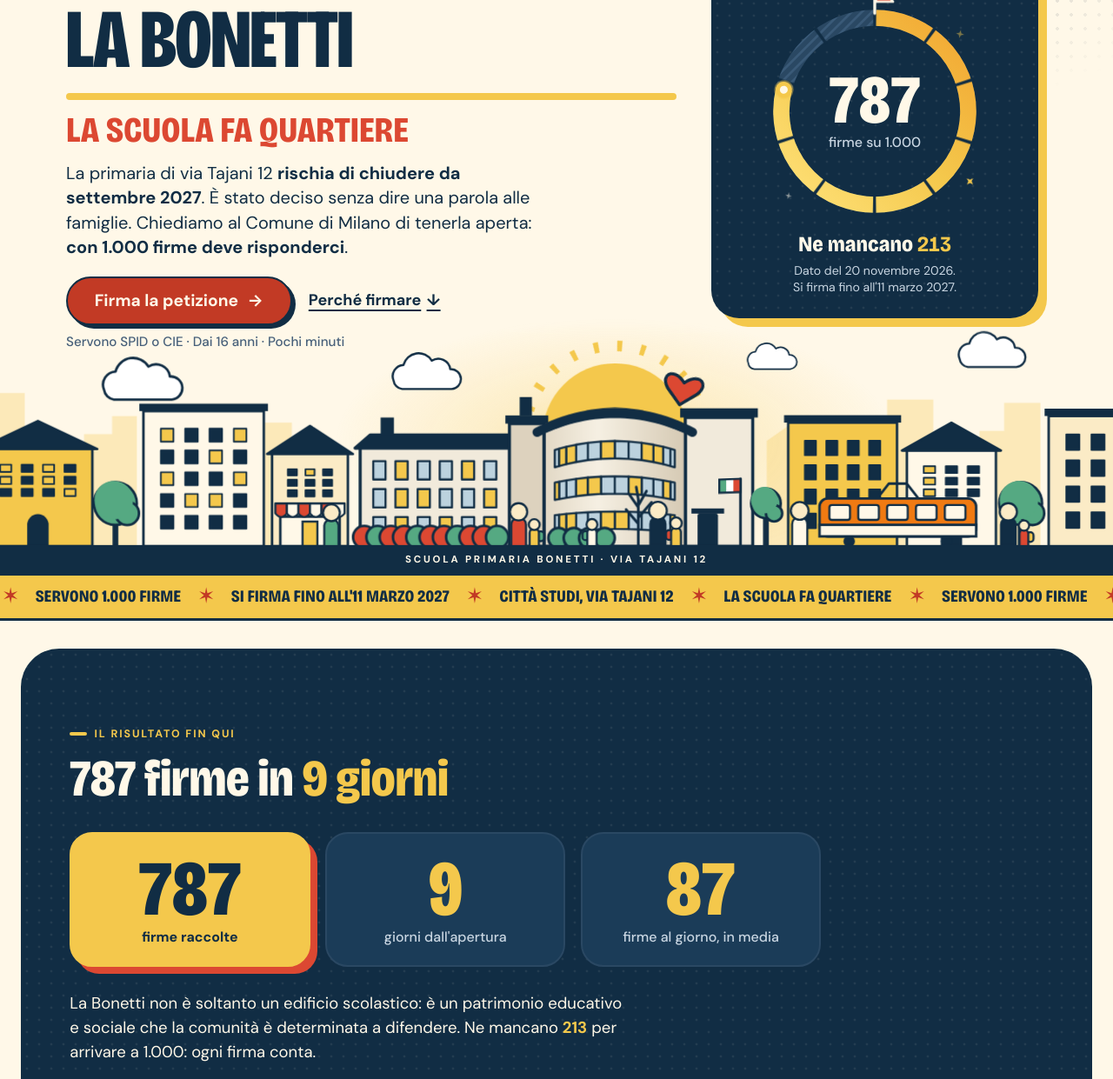
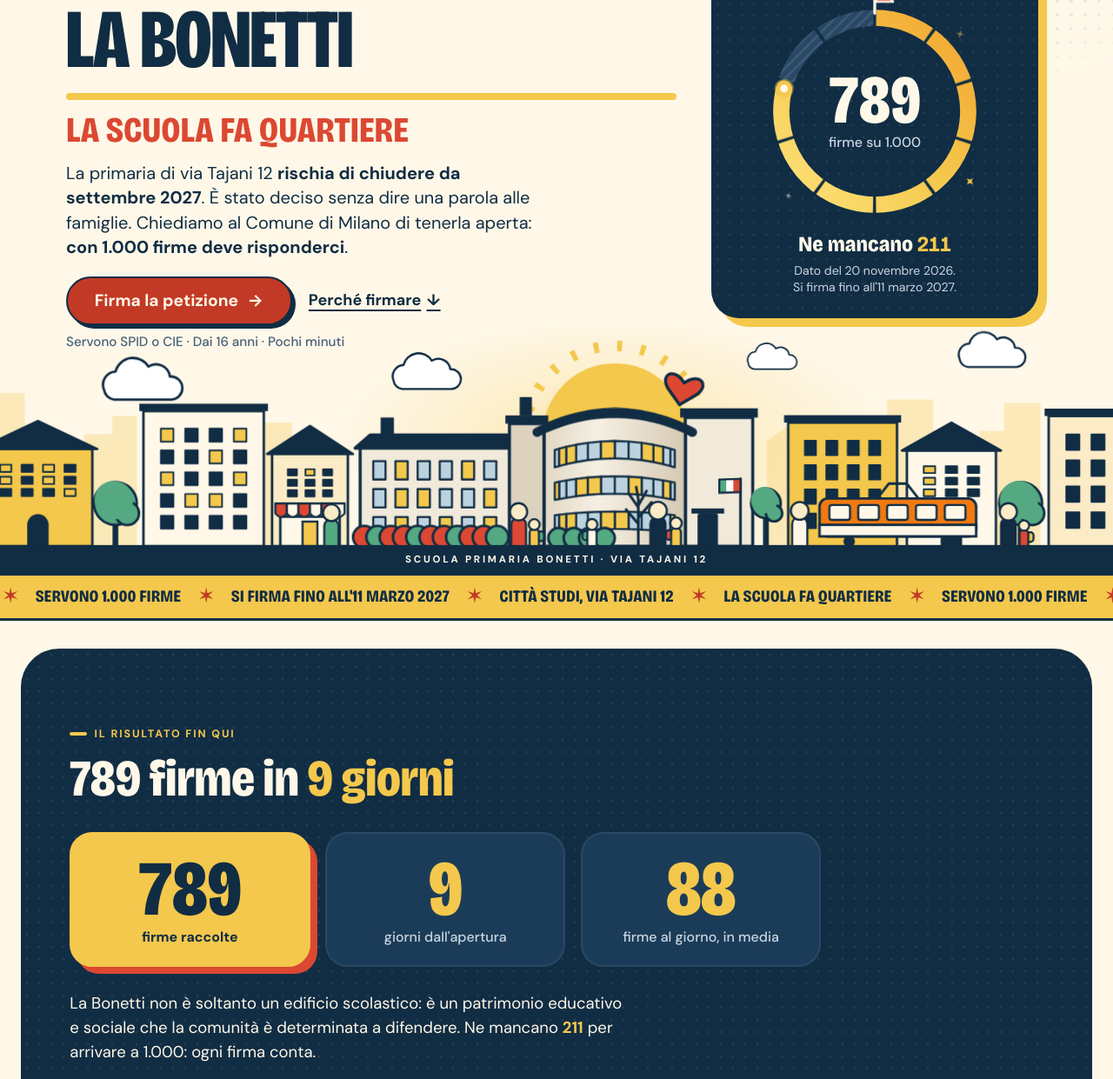
Before and after one commit to michelecimmarrusto-cmd/salviamobonetti, a plain HTML site: page index.html in a window 1280 px wide. Shown: the part 195-1436 px from the top of the page at 87% size. Drawn offline with Linux system fonts and the light colour scheme.

Commit message:
Aggiorna il contatore delle firme

```diff
--- a/index.html
+++ b/index.html
@@ -32,7 +32,7 @@
   il resto della pagina si aggiorna da solo.
 -->
 <div id="campagna" hidden
-     data-firme="787" data-obiettivo="1000" data-aggiornato="20 novembre 2026"
+     data-firme="789" data-obiettivo="1000" data-aggiornato="20 novembre 2026"
      data-scadenza="2027-03-11" data-apertura="2026-11-11"
      data-sito="https://salviamobonetti.it/"></div>
 
@@ -88,13 +88,13 @@
       <p class="meter__eyebrow">Obiettivo 1.000 firme</p>
       <div class="ring">
         <svg viewBox="0 0 240 240" role="img" aria-labelledby="ring-t">
-          <title id="ring-t">787 firme raccolte su 1.000</title>
+          <title id="ring-t">789 firme raccolte su 1.000</title>
           <defs>
             <linearGradient id="anello-oro" x1="0" y1="0" x2="1" y2="1"><stop offset="0" stop-color="#FFE27A"/><stop offset=".5" stop-color="#F4C84C"/><stop offset="1" stop-color="#F2A531"/></linearGradient>
             <pattern id="anello-retino" width="8" height="8" patternUnits="userSpaceOnUse" patternTransform="rotate(45)"><rect width="8" height="8" fill="#2A4863"/><rect width="2.6" height="8" fill="#3A5A78"/></pattern>
           </defs>
           <circle class="ring__track" cx="120" cy="120" r="104" style="stroke:url(#anello-retino) #2A4863"/>
-          <circle class="ring__bar" cx="120" cy="120" r="104" stroke-dasharray="653.45" stroke-dashoffset="139.18" transform="rotate(-90 120 120)" style="stroke:url(#anello-oro) #F4C84C"/>
+          <circle class="ring__bar" cx="120" cy="120" r="104" stroke-dasharray="653.45" stroke-dashoffset="137.88" transform="rotate(-90 120 120)" style="stroke:url(#anello-oro) #F4C84C"/>
           <circle class="ring__luce" cx="120" cy="120" r="104" transform="rotate(-90 120 120)"/>
           <circle class="ring__gaps" cx="120" cy="120" r="104" stroke-dasharray="3.4 61.945" transform="rotate(-90.94 120 120)"/>
           <g class="ring__meta" aria-hidden="true"><path d="M120 11V-15"/><path class="ring__bandiera" d="M121.5-15h19l-5.5 6.5 5.5 6.5h-19z"/></g>
@@ -102,11 +102,11 @@
           <g class="ring__tip"><circle class="ring__halo" cx="120" cy="16" r="9"/><circle class="ring__cap" cx="120" cy="16" r="9"/><circle class="ring__dot" cx="120" cy="16" r="4.4"/></g>
         </svg>
         <div class="ring__num">
-          <strong class="js-firme">787</strong>
+          <strong class="js-firme">789</strong>
           <span>firme su <span class="js-obiettivo">1.000</span></span>
         </div>
       </div>
-      <p class="meter__left js-frase-contatore">Ne mancano <strong class="js-mancano">213</strong></p>
+      <p class="meter__left js-frase-contatore">Ne mancano <strong class="js-mancano">211</strong></p>
       <p class="meter__date">Dato del <span class="js-aggiornato">20 novembre 2026</span>. <span class="meter__s">Si firma fino all'11 marzo 2027.</span></p>
     </aside>
 
@@ -136,13 +136,13 @@
 <section class="band band--navy panel record" id="risultato">
   <div class="wrap">
     <p class="eyebrow">Il risultato fin qui</p>
-    <h2><span class="js-firme">787</span> firme in <span class="hl"><span class="js-giorni">9</span> giorni</span></h2>
+    <h2><span class="js-firme">789</span> firme in <span class="hl"><span class="js-giorni">9</span> giorni</span></h2>
     <ul class="record__numeri">
-      <li><strong data-conta class="js-firme">787</strong><span>firme raccolte</span></li>
+      <li><strong data-conta class="js-firme">789</strong><span>firme raccolte</span></li>
       <li><strong data-conta class="js-giorni">9</strong><span>giorni dall'apertura</span></li>
-      <li><strong data-conta class="js-media">87</strong><span>firme al giorno, in media</span></li>
+      <li><strong data-conta class="js-media">88</strong><span>firme al giorno, in media</span></li>
     </ul>
-    <p class="record__testo">La Bonetti non è soltanto un edificio scolastico: è un patrimonio educativo e sociale che la comunità è determinata a difendere. <span class="js-frase-record">Ne mancano <strong class="js-mancano">213</strong> per arrivare a 1.000: ogni firma conta.</span></p>
+    <p class="record__testo">La Bonetti non è soltanto un edificio scolastico: è un patrimonio educativo e sociale che la comunità è determinata a difendere. <span class="js-frase-record">Ne mancano <strong class="js-mancano">211</strong> per arrivare a 1.000: ogni firma conta.</span></p>
     <a class="btn" href="https://partecipazione.comune.milano.it/initiatives/i-768" target="_blank" rel="noopener">Firma la petizione <span aria-hidden="true">→</span></a>
     <p class="record__fonte">Dati di Milano Partecipa, il portale del Comune di Milano: petizione aperta l'11 novembre 2026. Dato del <span class="js-aggiornato">20 novembre 2026</span>.</p>
   </div>
@@ -590,9 +590,9 @@
       <h2>La Bonetti resta aperta <span class="hl">se lo chiediamo in tanti</span></h2>
       <div class="goal" aria-hidden="true">
         <div class="goal__bar"><i></i></div>
-        <p><strong class="js-firme">787</strong> firme su <span class="js-obiettivo">1.000</span></p>
+        <p><strong class="js-firme">789</strong> firme su <span class="js-obiettivo">1.000</span></p>
       </div>
-      <p class="js-frase-finale">Ne mancano <strong class="js-mancano">213</strong>. La prossima firma può essere la tua.</p>
+      <p class="js-frase-finale">Ne mancano <strong class="js-mancano">211</strong>. La prossima firma può essere la tua.</p>
       <a class="btn btn--big" href="https://partecipazione.comune.milano.it/initiatives/i-768" target="_blank" rel="noopener">Firma la petizione <span aria-hidden="true">→</span></a>
     </div>
     <img class="final__bear" src="assets/img/logo.webp" width="300" height="300" alt="">
@@ -640,7 +640,7 @@
 
 <div class="dock" id="dock" aria-hidden="true">
   <svg class="dock__ring" viewBox="0 0 40 40" aria-hidden="true"><circle cx="20" cy="20" r="16"/><circle class="js-arco" cx="20" cy="20" r="16" pathLength="100" stroke-dasharray="0 100" transform="rotate(-90 20 20)"/></svg>
-  <p><strong class="js-firme">787</strong> firme su <span class="js-obiettivo">1.000</span></p>
+  <p><strong class="js-firme">789</strong> firme su <span class="js-obiettivo">1.000</span></p>
   <a class="btn btn--small" href="https://partecipazione.comune.milano.it/initiatives/i-768" target="_blank" rel="noopener" tabindex="-1">Firma ora <span aria-hidden="true">→</span></a>
   <!-- Le sezioni, a portata di pollice: stesse voci del menu in alto -->
   <details class="dock__menu" id="menu-basso">
```
